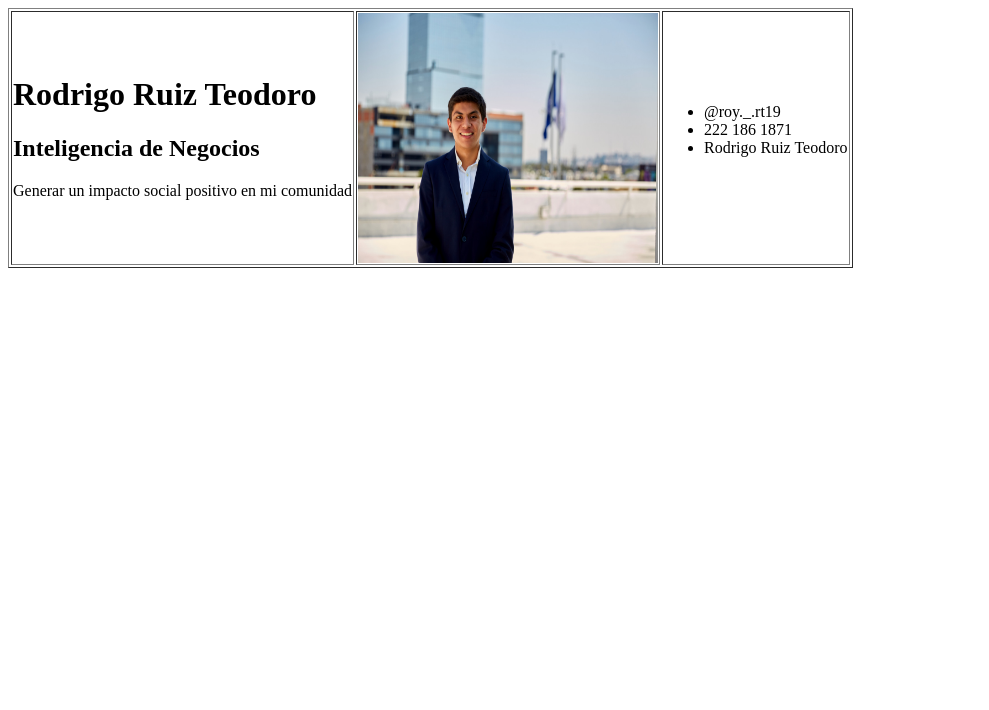
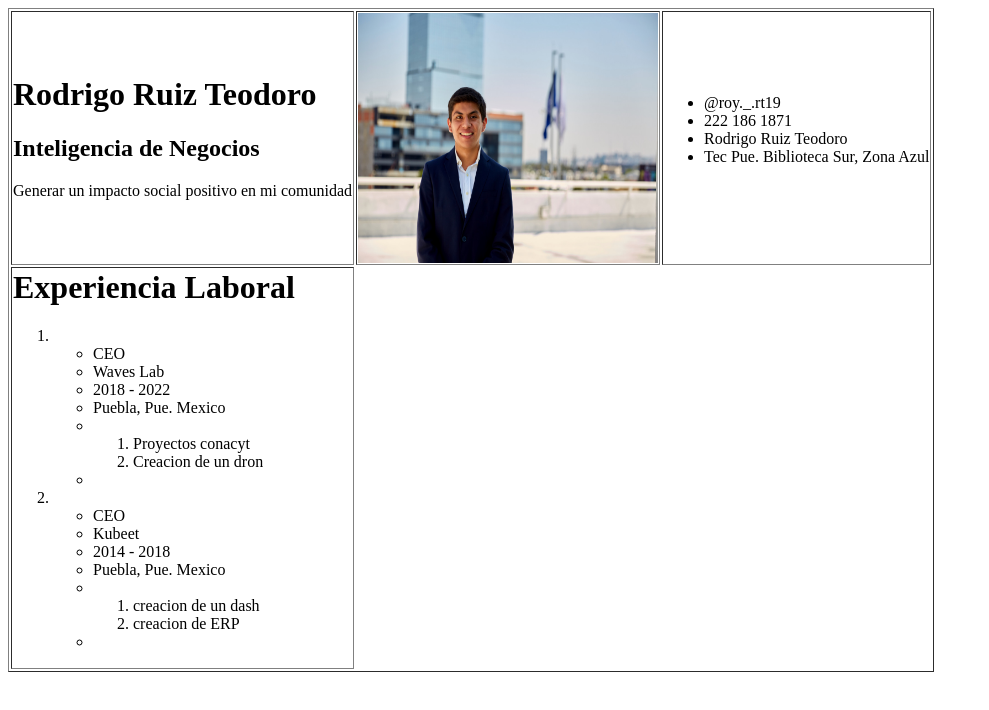
Before and after one commit to rodrigoruizteodoro/rodrigoruizteodoro.github.io, a plain HTML site: page index.html in a window 1280 px wide. Shown: the whole page, without its empty margins (0-989 px from the left). Drawn offline with Linux system fonts and the light colour scheme.

Commit message:
fallo en el branch

```diff
--- a/index.html
+++ b/index.html
@@ -18,7 +18,7 @@ Generar un impacto social positivo en mi comunidad
 </td>
 <td>
 
-<img src="roy.jpg" alt="adsolft" width="300" height="250">
+<img src="roy.jpg" alt="Rodrigo Ruiz" width="300" height="250">
 </td>
 <td>
 <ul>
@@ -26,10 +26,58 @@ Generar un impacto social positivo en mi comunidad
 <li> @roy._.rt19</li>
 <li> 222 186 1871</li>
 <li> Rodrigo Ruiz Teodoro</li>
+<li> Tec Pue. Biblioteca Sur, Zona Azul </li>
 </ul>
 </td>
 
 </tr>
+
+
+<tr>
+
+<td>
+<h1> Experiencia Laboral </h1>
+
+<ol>
+<li>
+   <ul>
+    <li> CEO </li>
+    <li> Waves Lab </li>
+     <li> 2018 - 2022 </li>
+     <li> Puebla, Pue. Mexico </li>
+
+   <li>
+     <ol>
+       <li> Proyectos conacyt </li>
+       <li> Creacion de un dron </li>
+     </ol>
+    <li>
+   </ul>
+</li>
+
+
+<li>
+   <ul>
+     <li> CEO </li>
+     <li> Kubeet </li>
+     <li> 2014 - 2018 </li>
+     <li> Puebla, Pue. Mexico </li>
+
+     <li>
+        <ol>
+          <li> creacion de un dash </li>
+          <li> creacion de ERP </li>
+        </ol>
+     <li>
+   </ul>
+</ol>
+</li>
+
+</td>
+
+
+
+
 </table>
 
 
```
